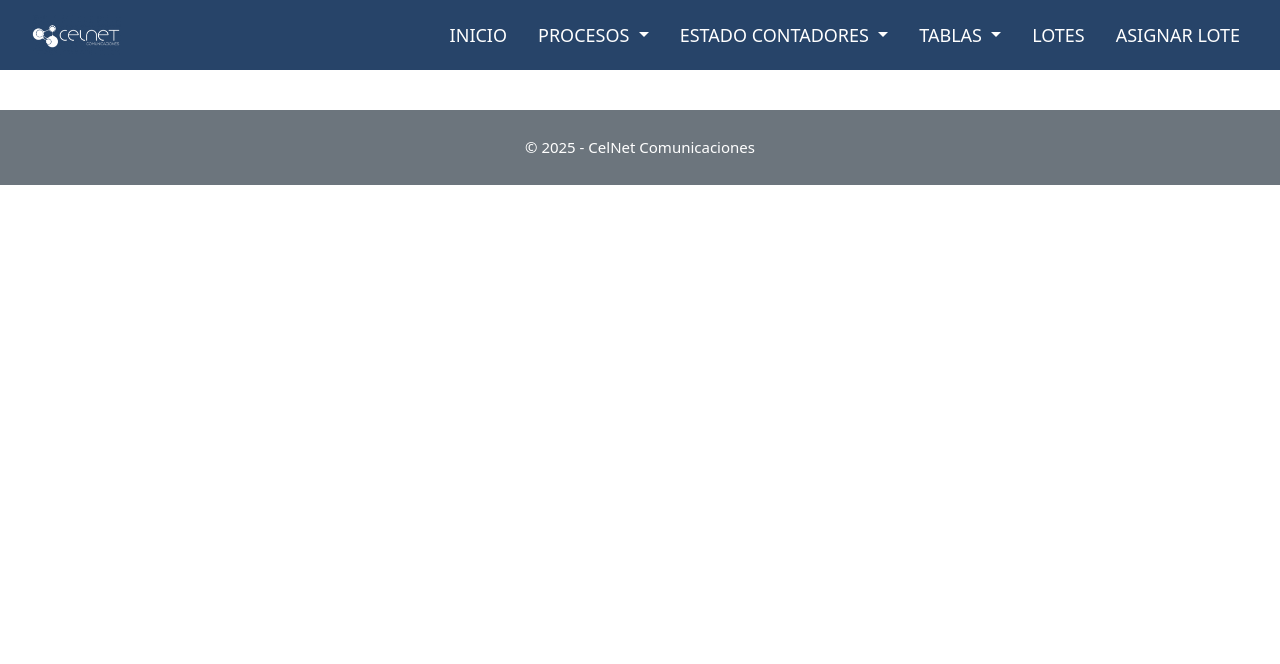
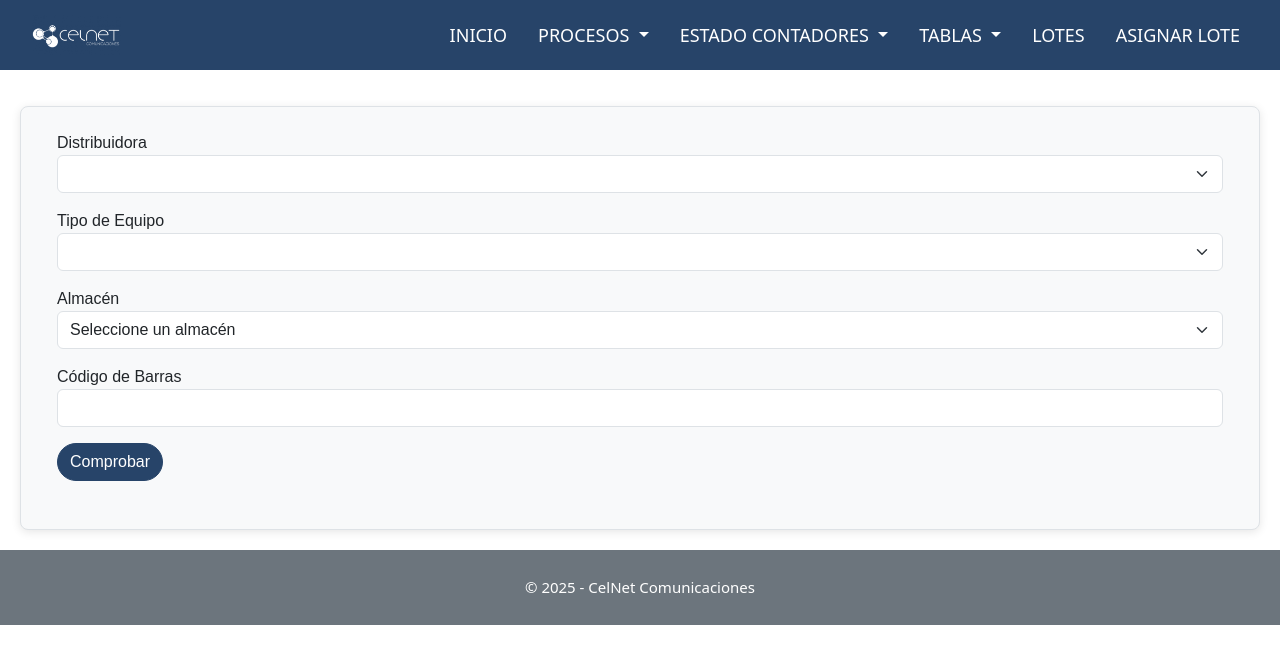
Before and after one commit to luibelzan/retrofit, a Vue app in the folder frontend/: page /recepcion in a window 1280 px wide. Shown: the top 664 px of the page. Built offline with nearby package versions, Linux system fonts and the light colour scheme; the HTML template or start-up script is replaced by a standard one; what chartjs-plugin-datalabels would draw is missing.

Commit message:
CNT reception view added

```diff
--- a/frontend/src/router/index.ts
+++ b/frontend/src/router/index.ts
@@ -1,7 +1,7 @@
 import { createRouter, createWebHistory } from 'vue-router'
-import HomeView from '../views/HomeView.vue'
 import Dashboard from '@/views/Dashboard.vue'
 import ETLProceso from '@/views/ETLProceso.vue'
+import RecepcionContador from '@/views/RecepcionContador.vue'
 
 const routes = [
   {
@@ -14,6 +14,11 @@ const routes = [
     name: 'ETLproceso',
     component: ETLProceso
   },
+  {
+    path: '/recepcion',
+    name: 'RecepcionContador',
+    component: RecepcionContador,
+  },
 ]
 
 const router = createRouter({
--- /dev/null
+++ b/frontend/src/views/RecepcionContador.vue
@@ -0,0 +1,293 @@
+<template>
+    <div class="container mt-3 border">
+
+        <!-- Contador de registros -->
+        <div v-if="registros.length > 0" class="contador-recepcionado text-center mt-4">
+            <h3 class="contador-numero">Contadores Recepcionados: {{ registros.length }}</h3>
+            <p class="ultimo-codigo"><strong>Último Contador Recepcionado:</strong> {{ registros[registros.length -
+                1].codigoBarras }}</p>
+        </div>
+
+        <!-- Formulario principal -->
+        <div class="p-4 rounded">
+            <div class="form-group mb-3">
+                <label for="distribuidora">Distribuidora</label>
+                <select id="distribuidora" class="form-select" v-model="formData.distribuidora"
+                    @change="cargarAlmacenes">
+                    <option value="777">Iberdrola I-DE</option>
+                    <option value="888">SAGEMCOM</option>
+                    <option value="999">LANDIS&GYR</option>
+                </select>
+            </div>
+
+            <div class="form-group mb-3">
+                <label for="tipoEquipo">Tipo de Equipo</label>
+                <select id="tipoEquipo" class="form-select" v-model="formData.tipoEquipo">
+                    <option value="CN">CN</option>
+                    <option value="MO">MO</option>
+                </select>
+            </div>
+
+            <div class="form-group mb-3">
+                <label for="almacen">Almacén</label>
+                <select id="almacen" class="form-select" v-model="formData.almacen">
+                    <option value="">Seleccione un almacén</option>
+                    <option v-for="alm in almacenes" :key="alm.codAlmacen" :value="alm.codAlmacen">{{ alm.desAlmacen }}
+                    </option>
+                </select>
+            </div>
+
+            <div class="form-group mb-3">
+                <label for="codigoBarras">Código de Barras</label>
+                <input type="text" id="codigoBarras" class="form-control" v-model="formData.codigoBarras"
+                    @keyup.enter="comprobarRecepcion" />
+            </div>
+
+
+            <button class="btn btn-primary" @click="comprobarRecepcion">
+                Comprobar
+            </button>
+        </div>
+
+        <!-- Lista de registros -->
+        <div class="mt-4">
+            <div v-for="(registro, index) in registros" :key="registro.codigoBarras"
+                :class="getEstadoClass(registro.estado)"
+                class="border-bottom border-top py-2 d-flex justify-content-between align-items-center">
+
+                <div class="registro-info d-flex align-items-center">
+                    <p><strong>{{ registro.codigoBarras }}</strong></p>
+                    <p class="mx-2">/</p>
+                    <p><strong>{{ registro.tipoEquipo }}</strong></p>
+                    <p class="mx-2">/</p>
+                    <p class="mx-2"><strong>{{ getAlmacenNombre(registro.almacen) }}</strong></p>
+                </div>
+
+                <!-- Selección de nuevo almacén -->
+                <div class="d-flex align-items-center mx-3">
+                    <label class="me-2">Reasignar Almacén</label>
+                    <select v-model="registro.nuevoAlmacen" class="form-select me-2">
+                        <option value="">Seleccione un almacén</option>
+                        <option v-for="alm in almacenes" :key="alm.codAlmacen" :value="alm.codAlmacen">
+                            {{ alm.desAlmacen }}
+                        </option>
+                    </select>
+                    <button class="btn btn-success" @click="reasignarAlmacen(index)" :disabled="!registro.nuevoAlmacen">
+                        Confirmar
+                    </button>
+                </div>
+
+                <div class="estado mt-2">
+                    <p><strong>{{ registro.estado }}</strong></p>
+                </div>
+
+                <div>
+                    <button class="btn btn-danger" @click="confirmarEliminacion(index)">Eliminar</button>
+                </div>
+            </div>
+
+            <button v-if="registros.length > 0" class="btn btn-primary mt-1 mb-3" @click="enviarRegistros">
+                Enviar Registros
+            </button>
+        </div>
+
+    </div>
+</template>
+
+<script>
+
+export default {
+    name: "RecepcionRegistros",
+    data() {
+        return {
+            formData: {
+                distribuidora: "",
+                tipoEquipo: "",
+                almacen: "",
+                codigoBarras: "",
+            },
+            almacenes: [],
+            registros: [],
+        };
+    },
+    methods: {
+        async cargarAlmacenes() {
+            const { distribuidora } = this.formData;
+            try {
+                const response = await axios.get(`http://localhost:8080/api/almacenes?codDistribuidora=${distribuidora}`);
+                this.almacenes = response.data;
+            } catch (error) {
+                Swal.fire("Error", "Error al cargar los almacenes.", "error");
+            }
+        },
+        comprobarRecepcion() {
+            const registro = { ...this.formData };
+
+            axios
+                .post("http://localhost:8080/api/recepcion/comprobar", registro)
+                .then((response) => {
+                    this.registros.push({
+                        ...registro,
+                        nuevoAlmacen: registro.almacen,
+                        estado: response.data.message,
+                    });
+                    this.formData.codigoBarras = '';
+                })
+                .catch(() => {
+                    Swal.fire("Error", "Error al comprobar el registro.", "error");
+                });
+        },
+        reasignarAlmacen(index) {
+            const registro = this.registros[index];
+            if (!registro.nuevoAlmacen) {
+                Swal.fire({
+                    icon: "warning",
+                    title: "Seleccione un almacén",
+                    text: "Debe seleccionar un nuevo almacén antes de reasignar.",
+                });
+                return;
+            }
+
+            registro.almacen = registro.nuevoAlmacen;
+            registro.nuevoAlmacen = "";
+
+            Swal.fire({
+                icon: "success",
+                title: "Reasignado",
+                text: "El almacén ha sido reasignado.",
+                timer: 1000,
+                showConfirmButton: false,
+            });
+        },
+        confirmarEliminacion(index) {
+            Swal.fire({
+                title: "¿Estás seguro?",
+                text: "El registro será eliminado.",
+                icon: "warning",
+                showCancelButton: true,
+                confirmButtonText: "Sí, eliminar",
+                cancelButtonText: "Cancelar",
+            }).then((result) => {
+                if (result.isConfirmed) {
+                    this.eliminarRegistro(index);
+                    Swal.fire("Eliminado", "El registro ha sido eliminado.", "success");
+                }
+            });
+        },
+        eliminarRegistro(index) {
+            this.registros.splice(index, 1);
+        },
+        enviarRegistros() {
+            axios
+                .post("http://localhost:8080/api/recepcion/enviar", this.registros)
+                .then(() => {
+                    Swal.fire("Éxito", "Registros enviados exitosamente.", "success");
+                    this.registros = [];
+                })
+                .catch(() => {
+                    Swal.fire("Error", "Error al enviar los registros.", "error");
+                });
+        },
+        getAlmacenNombre(codigoAlmacen) {
+            const almacen = this.almacenes.find(alm => alm.codAlmacen === codigoAlmacen);
+            return almacen ? almacen.desAlmacen : "Almacén no encontrado";
+        },
+        getEstadoClass(estado) {
+            if (estado === "Este contador ya ha sido recepcionado previamente, revíselo antes de continuar.") {
+                return 'estado-warning';
+            } else if (estado === "Contador veríficado correctamente.") {
+                return 'estado-success';
+            } else if (estado === "No existen el elemento escaneado, se creará una entrada nueva.") {
+                return 'estado-danger';
+            }
+            return '';
+        },
+    },
+};
+</script>
+
+
+
+<style scoped>
+.container {
+    max-width: 1400px;
+    background-color: #f8f9fa;
+    border-radius: 8px;
+    box-shadow: 0 2px 10px rgba(0, 0, 0, 0.1);
+    font-family: "Quicksand", sans-serif;
+}
+
+h2,
+h3 {
+    text-align: center;
+}
+
+.registro-item {
+    display: flex;
+    justify-content: space-between;
+    align-items: center;
+}
+
+.col-md-4 {
+    display: flex;
+    align-items: center;
+}
+
+.me-2 {
+    margin-right: 0.5rem;
+}
+
+.btn-primary {
+    border-radius: 25px;
+    background-color: #274469;
+    border-color: #274469;
+}
+
+.btn-primary:hover {
+    background-color: #1d314b;
+    border-color: #1d314b;
+}
+
+.btn-danger {
+    border-radius: 25px;
+    background-color: #335888;
+    border-color: #335888;
+}
+
+.btn-danger:hover {
+    background-color: #4a75ad;
+    border-color: #4a75ad;
+}
+
+.contador-recepcionado {
+    font-size: 1.2rem;
+    background-color: #e9ecef;
+    border-radius: 8px;
+}
+
+.contador-numero {
+    font-size: 2.5rem;
+    font-weight: bold;
+    color: #274469;
+}
+
+.ultimo-codigo {
+    font-size: 1.1rem;
+    color: #335888;
+}
+
+.estado-warning {
+    background-color: #ffeaac;
+    color: #000000;
+}
+
+.estado-success {
+    background-color: #c2ffd0;
+    color: #000000;
+}
+
+.estado-danger {
+    background-color: #ffc0c6;
+    color: #000000;
+}
+</style>
```
